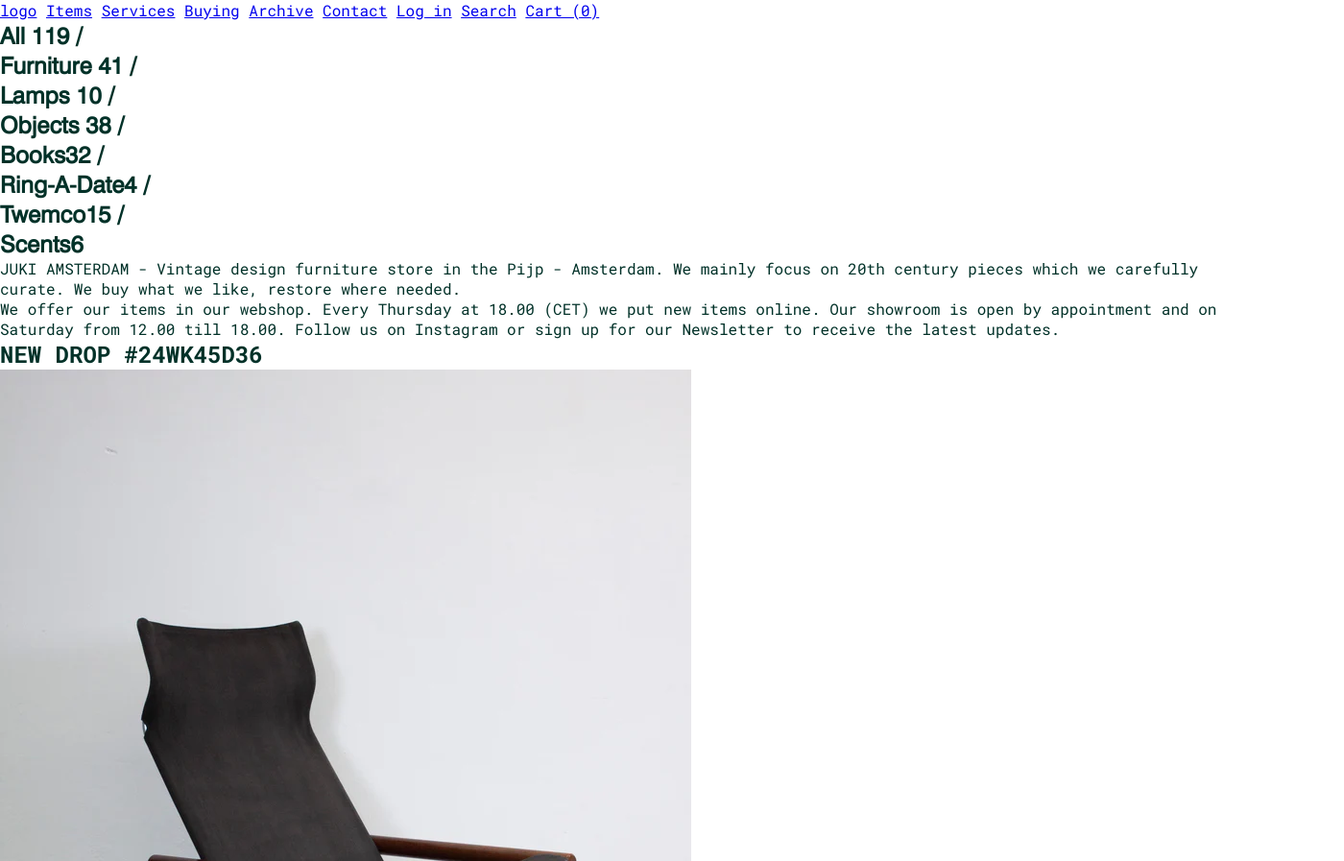
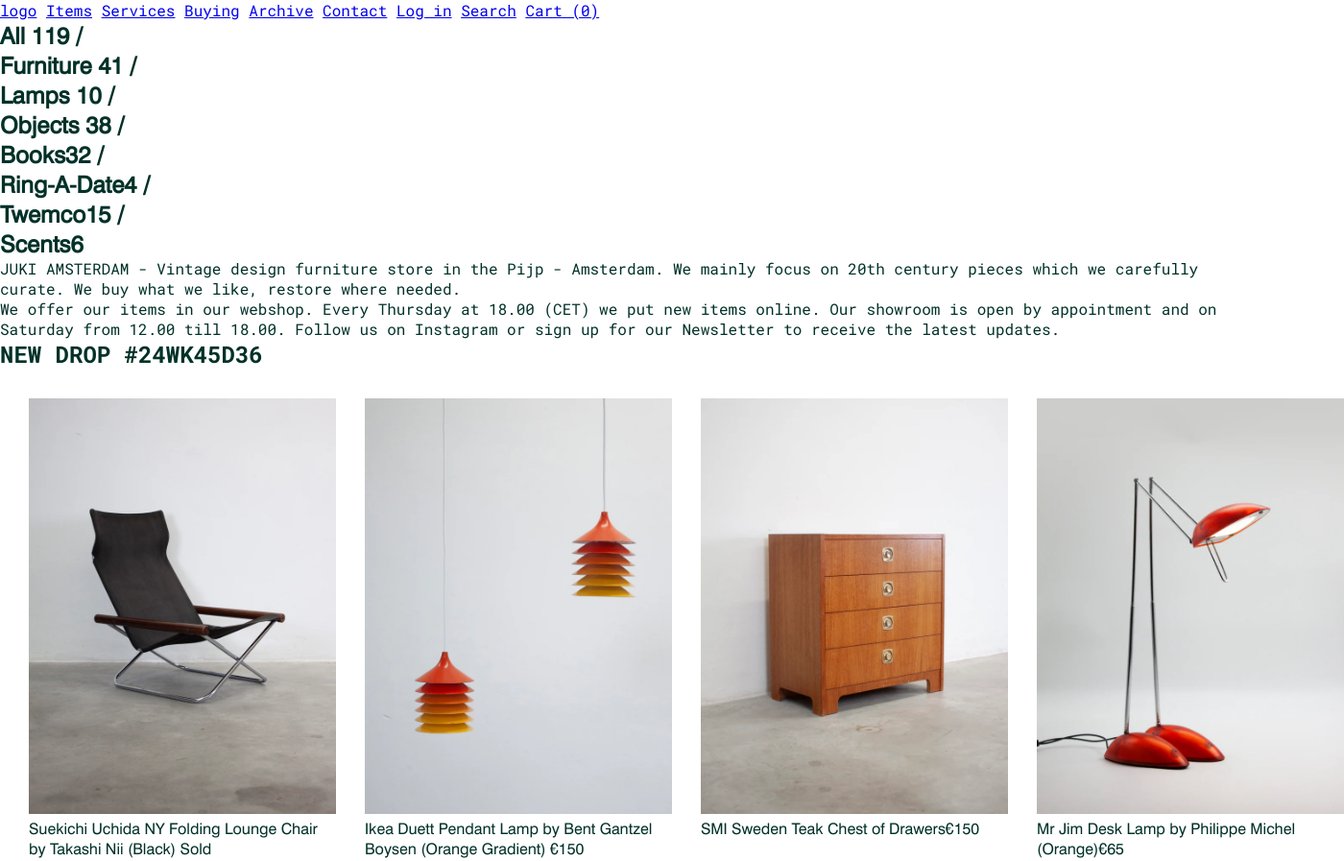
Before and after one commit to AlishaSoedamah/fd2, a plain HTML site: page index.html in a window 1280 px wide. Shown: the top 897 px of the page at 96% size, 1400 px wide, since content can reach past the window. Drawn offline with Linux system fonts and the light colour scheme.

Commit message:
add first photo grid

```diff
--- a/index.html
+++ b/index.html
@@ -43,6 +43,7 @@
 	</section>
 	<section>
 		<h2>NEW DROP #24WK45D36</h2>
+		<article class="four-col-grid">
 			<figure>
 				<img src="images/chair.webp" alt="">
 				<figcaption>Suekichi Uchida NY Folding Lounge Chair by Takashi Nii (Black) <span>Sold</span></figcaption>
@@ -75,6 +76,7 @@
 				<img src="images/cup.webp" alt="">
 				<figcaption>Teak Pencil Cup<span>Sold</span></figcaption>
 			</figure>
+		</article>
 	</section>
 	<hr>
 	<section>
--- a/styles/style.css
+++ b/styles/style.css
@@ -27,7 +27,7 @@ body {
 	font-family: var(--body-font);
 }
 
-h1 {
+h1, figcaption {
 	font-family: var(--title-font), 'arial';
 }
 
@@ -38,3 +38,16 @@ ul {
 footer {
 	background-color: var(--footer);
 }
+
+.four-col-grid {
+	display: grid;
+	padding: 30px;
+	column-gap: 30px;
+	row-gap: 50px;
+	grid-template-columns: auto auto auto auto;
+}
+
+img {
+	width: 20em;
+	height: auto;
+}
```
Also changed, not shown: pages/service.html (+7 -1 lines). Lines whose indentation alone changed are shown as unchanged.
